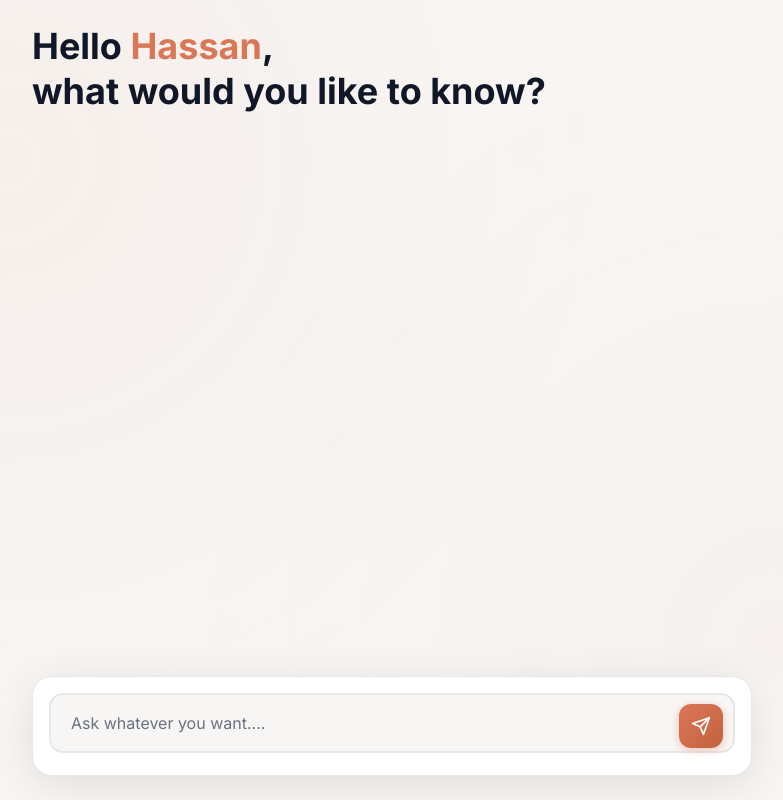
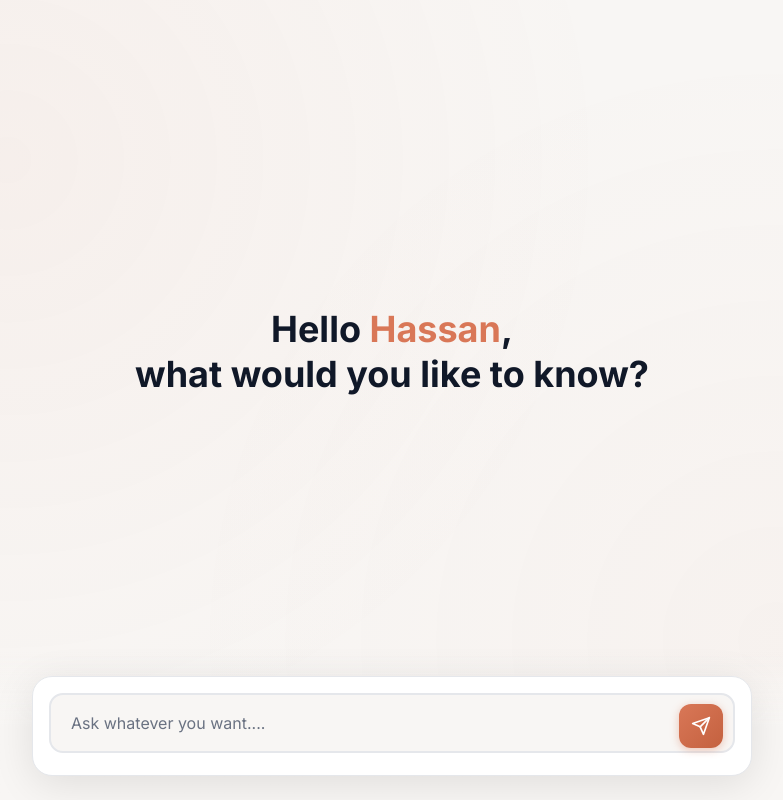
Before and after one commit to hassanaziz0012/rag-agent, a FastAPI app: page / in a window 1280 px wide. Shown: the whole page, without its empty margins (248-1031 px from the left). Run offline with FastAPI, Linux system fonts and the light colour scheme; parts of the project's set-up code (start-up, migrations or seed data) failed here and were passed over.

Commit message:
styling improvements

```diff
--- a/static/output.css
+++ b/static/output.css
@@ -7,26 +7,19 @@
       "Segoe UI Emoji", "Segoe UI Symbol", "Noto Color Emoji";
     --font-mono: ui-monospace, SFMono-Regular, Menlo, Monaco, Consolas, "Liberation Mono",
       "Courier New", monospace;
-    --color-gray-100: oklch(96.7% 0.003 264.542);
     --color-gray-200: oklch(92.8% 0.006 264.531);
     --color-gray-400: oklch(70.7% 0.022 261.325);
     --color-gray-500: oklch(55.1% 0.027 264.364);
-    --color-gray-700: oklch(37.3% 0.034 259.733);
     --color-gray-800: oklch(27.8% 0.033 256.848);
     --color-gray-900: oklch(21% 0.034 264.665);
     --color-white: #fff;
     --spacing: 0.25rem;
-    --text-sm: 0.875rem;
-    --text-sm--line-height: calc(1.25 / 0.875);
     --text-base: 1rem;
     --text-base--line-height: calc(1.5 / 1);
     --text-3xl: 1.875rem;
     --text-3xl--line-height: calc(2.25 / 1.875);
     --text-4xl: 2.25rem;
     --text-4xl--line-height: calc(2.5 / 2.25);
-    --text-5xl: 3rem;
-    --text-5xl--line-height: 1;
-    --font-weight-medium: 500;
     --font-weight-bold: 700;
     --leading-tight: 1.25;
     --leading-relaxed: 1.625;
@@ -845,9 +838,6 @@
       margin-bottom: 0;
     }
   }
-  .mb-8 {
-    margin-bottom: calc(var(--spacing) * 8);
-  }
   .block {
     display: block;
   }
@@ -1031,6 +1021,9 @@
   .p-6 {
     padding: calc(var(--spacing) * 6);
   }
+  .px-4 {
+    padding-inline: calc(var(--spacing) * 4);
+  }
   .px-5 {
     padding-inline: calc(var(--spacing) * 5);
   }
@@ -1052,8 +1045,14 @@
   .pb-6 {
     padding-bottom: calc(var(--spacing) * 6);
   }
+  .pb-24 {
+    padding-bottom: calc(var(--spacing) * 24);
+  }
   .pb-48 {
     padding-bottom: calc(var(--spacing) * 48);
+  }
+  .text-center {
+    text-align: center;
   }
   .font-\[\'Inter\'\] {
     font-family: 'Inter';
--- a/templates/index.html
+++ b/templates/index.html
@@ -58,9 +58,12 @@
         <div class="flex-1 overflow-y-auto p-6 pb-48">
             <div class="max-w-[720px] mx-auto">
                 <!-- Header -->
-                <div id="welcome-header" class="mb-8">
+                <div
+                    id="welcome-header"
+                    class="absolute inset-0 flex items-center justify-center pb-24 px-4"
+                >
                     <h1
-                        class="text-3xl md:text-4xl font-bold leading-tight text-gray-900"
+                        class="text-3xl md:text-4xl font-bold leading-tight text-gray-900 text-center"
                     >
                         Hello <span class="text-[#d97757]">Hassan</span>,<br />
                         what would you like to know?
```
